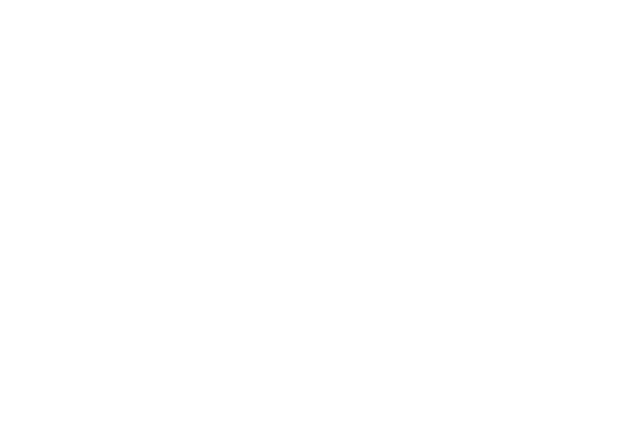
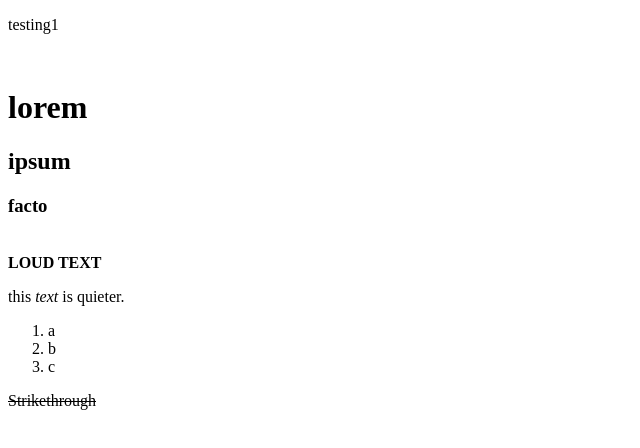
Before and after one commit to dlott01/proj1, a plain HTML site: page index.html in a window 1280 px wide. Shown: the whole page, without its empty margins (0-640 px from the left). Drawn offline with Linux system fonts and the light colour scheme.

Commit message:
Update index.html
Assignment completion, formatting as well.

```diff
--- a/index.html
+++ b/index.html
@@ -1,2 +1,24 @@
-<html>
+<!DOCTYPE html>
+<html lang="en">
+<head>
+  <meta charset="UTF-8">
+  <meta name="viewport" content="width=device-width, initial-scale=1.0">
+  <title>Assignment - Git</title>
+</head>
+<body>
+  <p>testing1</p> <br>
+  <h1>lorem</h1>
+  <h2>ipsum</h2>
+  <h3>facto</h3> <br>
+  <b>LOUD TEXT</b>
+  <div>
+    <p>this <em>text</em> is quieter.</p>
+  </div>
+  <ol>
+  <li>a</li>
+  <li>b</li>
+  <li>c</li>
+  </ol>
+  <p><s>Strikethrough</s></p>
+</body>
 </html>
```
